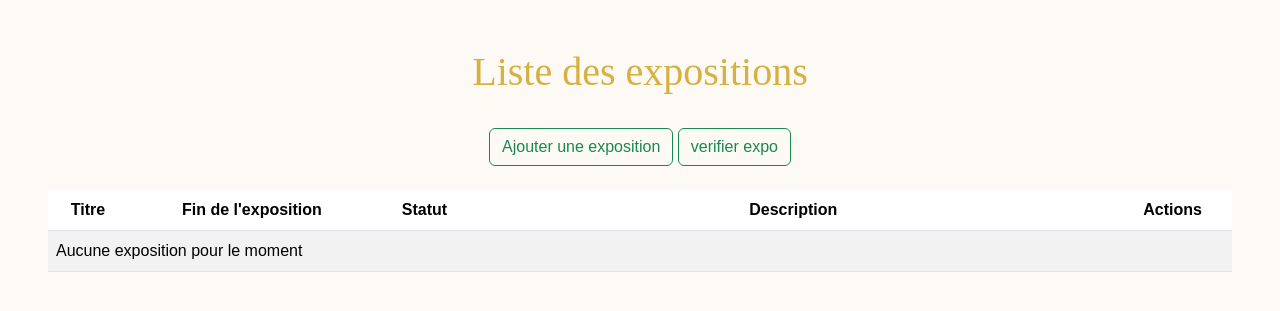
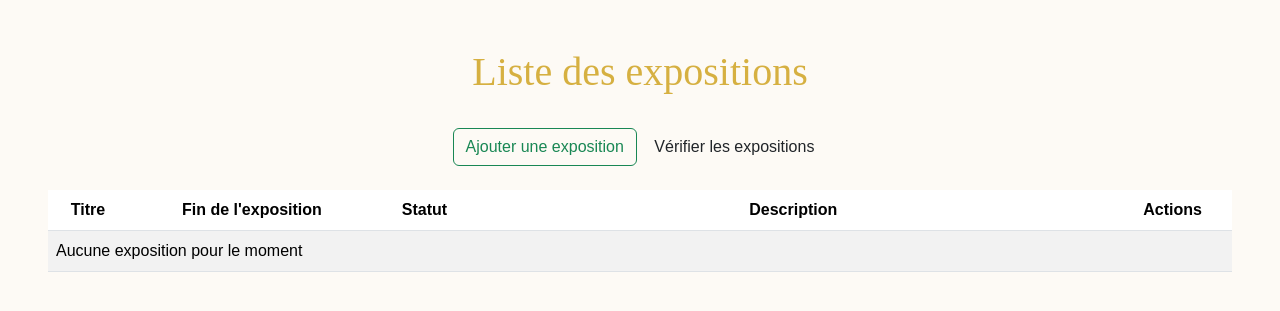
Before and after one commit to David-Besse/art-home_back, a Symfony app: template templates/exhibition/index.html.twig in a window 1280 px wide. Shown: the part 59-370 px from the top of the page. Run offline with Twig, Linux system fonts and the light colour scheme; the template is opened without the code that fills it, so the values that code supplies are empty; some libraries are stand-ins or nearby versions; some web fonts are replaced.

Commit message:
WIP - CSS and layout for command button in backoffice

```diff
--- a/src/Controller/Back/ExhibitionController.php
+++ b/src/Controller/Back/ExhibitionController.php
@@ -175,7 +175,7 @@ class ExhibitionController extends AbstractController
     }
 
     /**
-     * Undocumented function
+     * Executing command to check exhibitions status
      *
      * @param KernelInterface $kernel
      * @Route ("/command", name="app_exhibitions_command_check")
@@ -193,7 +193,7 @@ class ExhibitionController extends AbstractController
         $output = new NullOutput();
         $application->run($input, $output);
 
-        $this->addFlash('success', 'La vérification a été faite');
+        $this->addFlash('primary', 'La vérification a été effectuée');
         return new RedirectResponse($this->generateUrl('app_exhibition_index'));
 
     }
--- a/templates/exhibition/index.html.twig
+++ b/templates/exhibition/index.html.twig
@@ -7,7 +7,7 @@
 {{ include('_flash_messages.html.twig')}}
 <div class="text-center">
     <a href="{{ path('app_exhibition_new') }}" class="btn btn-outline-success mb-4 mt-4">Ajouter une exposition</a>
-    <a href="{{ path('app_exhibitions_command_check') }}" class="btn btn-outline-success mb-4 mt-4">verifier expo</a>
+    <a href="{{ path('app_exhibitions_command_check') }}" class="btn mb-4 mt-4">Vérifier les expositions</a>
 </div>
 <table class="table table-striped table-hover">
     <thead>
```
